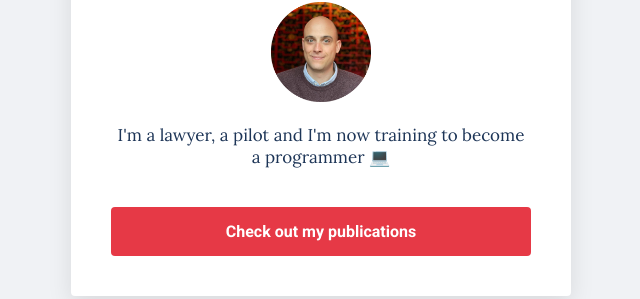
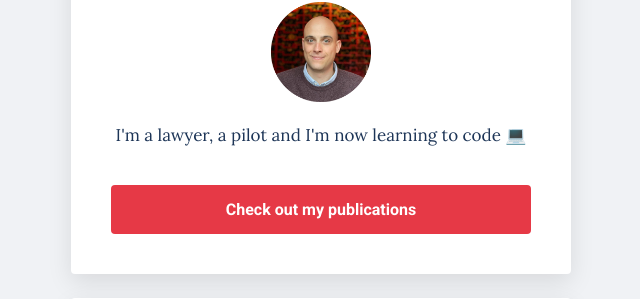
Before and after one commit to wolfgangernst/profile, a plain HTML site: page index.html in a window 1280 px wide. Shown: the part 143-442 px from the top of the page, without its empty margins (319-959 px from the left). Drawn offline with Linux system fonts and the light colour scheme.

Commit message:
Update index.html

```diff
--- a/index.html
+++ b/index.html
@@ -15,7 +15,7 @@
       <h1>Hey, I'm Wolfgang</h1>
       <img src="images/image.jpeg" width="100px" alt="Wolfgang Ernst">
       <p>
-      I'm a lawyer, a pilot and I'm now training to become a programmer 💻
+      I'm a lawyer, a pilot and I'm now learning to code 💻
     </p>
     <br>
       <a href="https://www.lexology.com/760/author/Wolfgang_Ernst/"target="_blank"><div class="btn-red">Check out my publications</div></a>
```
